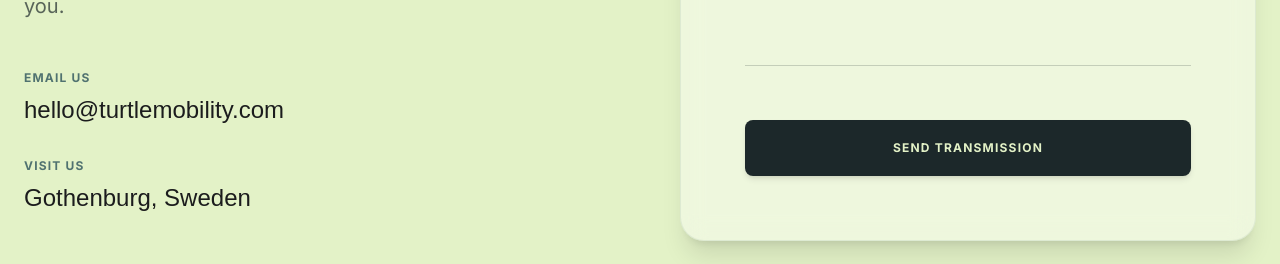
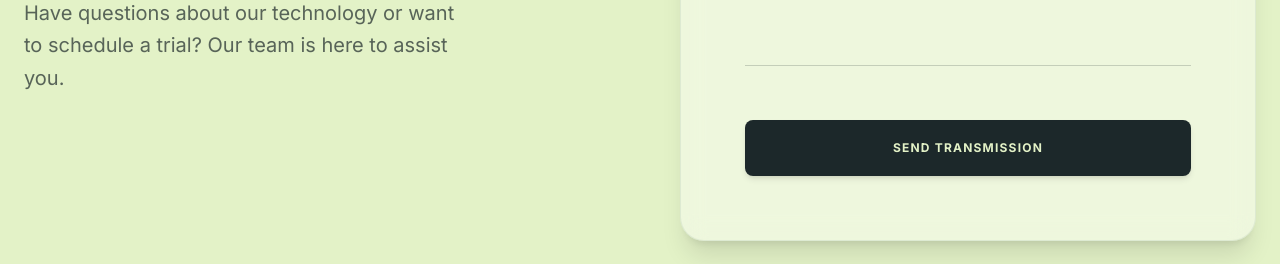
Before and after one commit to hostingturtlemobile-droid/turtlemobile, a React (Vite) app: page /contact in a window 1280 px wide. Shown: the part 473-737 px from the top of the page. Built offline with nearby package versions, Linux system fonts and the light colour scheme; a web font is replaced by a local one.

Commit message:
Fix Navbar contact modal scroll bug and remove text from Contact page

```diff
--- a/src/components/Navbar.tsx
+++ b/src/components/Navbar.tsx
@@ -75,8 +75,9 @@ const Navbar: React.FC = () => {
 
 
   return (
-    <nav className={`fixed top-0 w-full transition-all duration-300 ease-in-out ${
-      isMenuOpen
+    <>
+      <nav className={`fixed top-0 w-full transition-all duration-300 ease-in-out ${
+        isMenuOpen
         ? 'z-[9999] bg-[#e3f2c7] py-6'
         : scrolled
           ? 'z-50 bg-turtle-light/80 backdrop-blur-md py-3 shadow-sm border-b border-turtle-teal/10'
@@ -170,6 +171,7 @@ const Navbar: React.FC = () => {
           </div>
         </button>
       </div>
+    </nav>
 
       {/* Contact Modal */}
       {isContactModalOpen && (
@@ -231,7 +233,7 @@ const Navbar: React.FC = () => {
           </div>
         </div>
       )}
-    </nav>
+    </>
   );
 };
 
--- a/src/pages/Contact.tsx
+++ b/src/pages/Contact.tsx
@@ -49,17 +49,6 @@ const Contact: React.FC = () => {
             <p className="text-xl font-body text-turtle-dark/70 max-w-md leading-relaxed mb-12">
               Have questions about our technology or want to schedule a trial? Our team is here to assist you.
             </p>
-
-            <div className="space-y-8">
-              <div>
-                <h4 className="text-xs uppercase tracking-widest font-bold text-turtle-teal mb-2">Email Us</h4>
-                <p className="text-2xl font-display font-medium">hello@turtlemobility.com</p>
-              </div>
-              <div>
-                <h4 className="text-xs uppercase tracking-widest font-bold text-turtle-teal mb-2">Visit Us</h4>
-                <p className="text-2xl font-display font-medium">Gothenburg, Sweden</p>
-              </div>
-            </div>
           </div>
 
           {/* Right Column: Form */}
```
